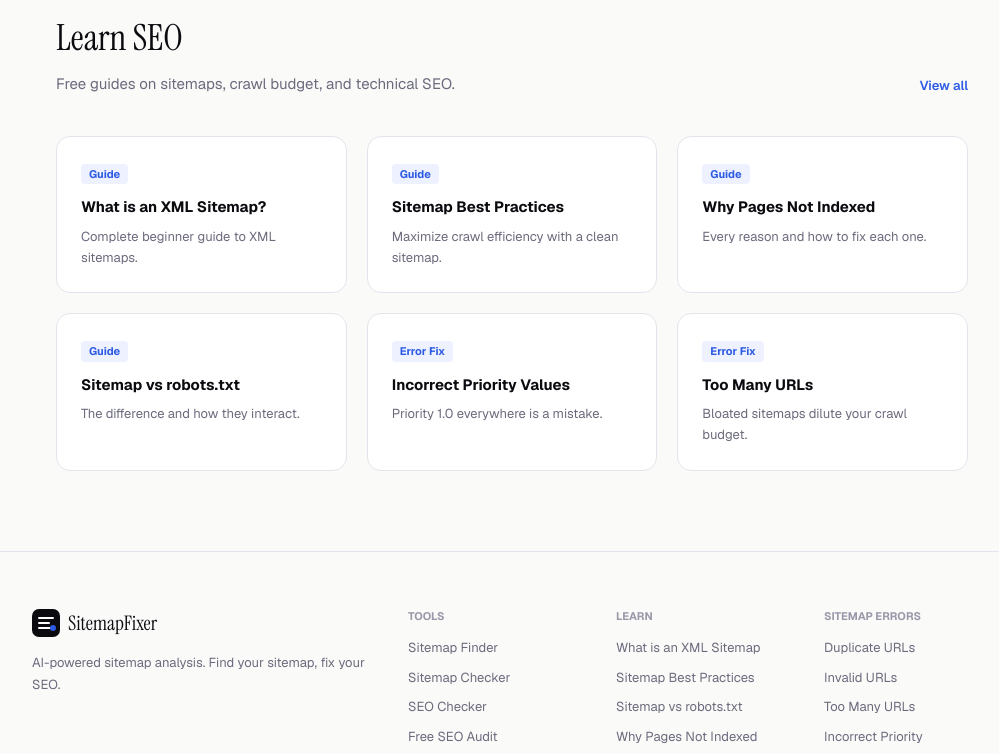
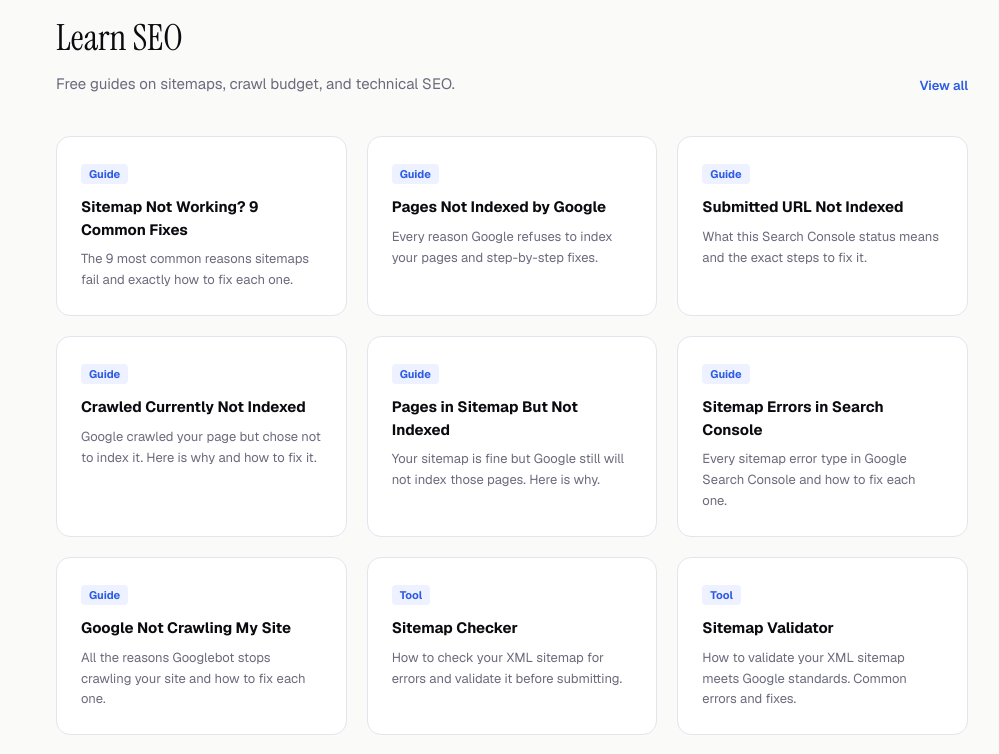
Before and after one commit to Watermelon-Coctail-Bar/sitemap-fixer, a Next.js app: page / in a window 1280 px wide. Shown: the part 1980-2734 px from the top of the page, without its empty margins (128-1127 px from the left). Built offline with nearby package versions, Linux system fonts and the light colour scheme.

Commit message:
Add multiple blog posts to BlogSection
Added new blog posts to the BlogSection component.

```diff
--- a/src/app/page.tsx
+++ b/src/app/page.tsx
@@ -65,12 +65,18 @@ function HowItWorks() {
 }
 function BlogSection() {
   const posts = [
-    { title:'What is an XML Sitemap?', desc:'Complete beginner guide to XML sitemaps.', href:'/learn/what-is-an-xml-sitemap', tag:'Guide' },
-    { title:'Sitemap Best Practices', desc:'Maximize crawl efficiency with a clean sitemap.', href:'/learn/sitemap-best-practices', tag:'Guide' },
-    { title:'Why Pages Not Indexed', desc:'Every reason and how to fix each one.', href:'/learn/why-pages-not-indexed', tag:'Guide' },
-    { title:'Sitemap vs robots.txt', desc:'The difference and how they interact.', href:'/learn/sitemap-vs-robots-txt', tag:'Guide' },
-    { title:'Incorrect Priority Values', desc:'Priority 1.0 everywhere is a mistake.', href:'/sitemap-errors/incorrect-priority', tag:'Error Fix' },
-    { title:'Too Many URLs', desc:'Bloated sitemaps dilute your crawl budget.', href:'/sitemap-errors/too-many-urls', tag:'Error Fix' },
+    { title:'Sitemap Not Working? 9 Common Fixes', desc:'The 9 most common reasons sitemaps fail and exactly how to fix each one.', href:'/learn/sitemap-not-working', tag:'Guide' },
+    { title:'Pages Not Indexed by Google', desc:'Every reason Google refuses to index your pages and step-by-step fixes.', href:'/learn/pages-not-indexed-google', tag:'Guide' },
+    { title:'Submitted URL Not Indexed', desc:'What this Search Console status means and the exact steps to fix it.', href:'/learn/submitted-url-not-indexed', tag:'Guide' },
+    { title:'Crawled Currently Not Indexed', desc:'Google crawled your page but chose not to index it. Here is why and how to fix it.', href:'/learn/crawled-currently-not-indexed', tag:'Guide' },
+    { title:'Pages in Sitemap But Not Indexed', desc:'Your sitemap is fine but Google still will not index those pages. Here is why.', href:'/learn/pages-in-sitemap-not-indexed', tag:'Guide' },
+    { title:'Sitemap Errors in Search Console', desc:'Every sitemap error type in Google Search Console and how to fix each one.', href:'/learn/sitemap-errors-google-search-console', tag:'Guide' },
+    { title:'Google Not Crawling My Site', desc:'All the reasons Googlebot stops crawling your site and how to fix each one.', href:'/learn/google-not-crawling-my-site', tag:'Guide' },
+    { title:'Sitemap Checker', desc:'How to check your XML sitemap for errors and validate it before submitting.', href:'/learn/sitemap-checker', tag:'Tool' },
+    { title:'Sitemap Validator', desc:'How to validate your XML sitemap meets Google standards. Common errors and fixes.', href:'/learn/sitemap-validator', tag:'Tool' },
+    { title:'What is an XML Sitemap?', desc:'The complete beginner guide to XML sitemaps and why they matter for SEO.', href:'/learn/what-is-an-xml-sitemap', tag:'Guide' },
+    { title:'Sitemap Best Practices', desc:'Create a clean, optimized sitemap that maximizes crawl efficiency.', href:'/learn/sitemap-best-practices', tag:'Guide' },
+    { title:'Incorrect Priority Values', desc:'Priority 1.0 everywhere is a mistake. Here is what to do instead.', href:'/sitemap-errors/incorrect-priority', tag:'Error Fix' },
   ];
   return (
     <section style={{ maxWidth:960,margin:'0 auto',padding:'80px 24px' }}>
```
